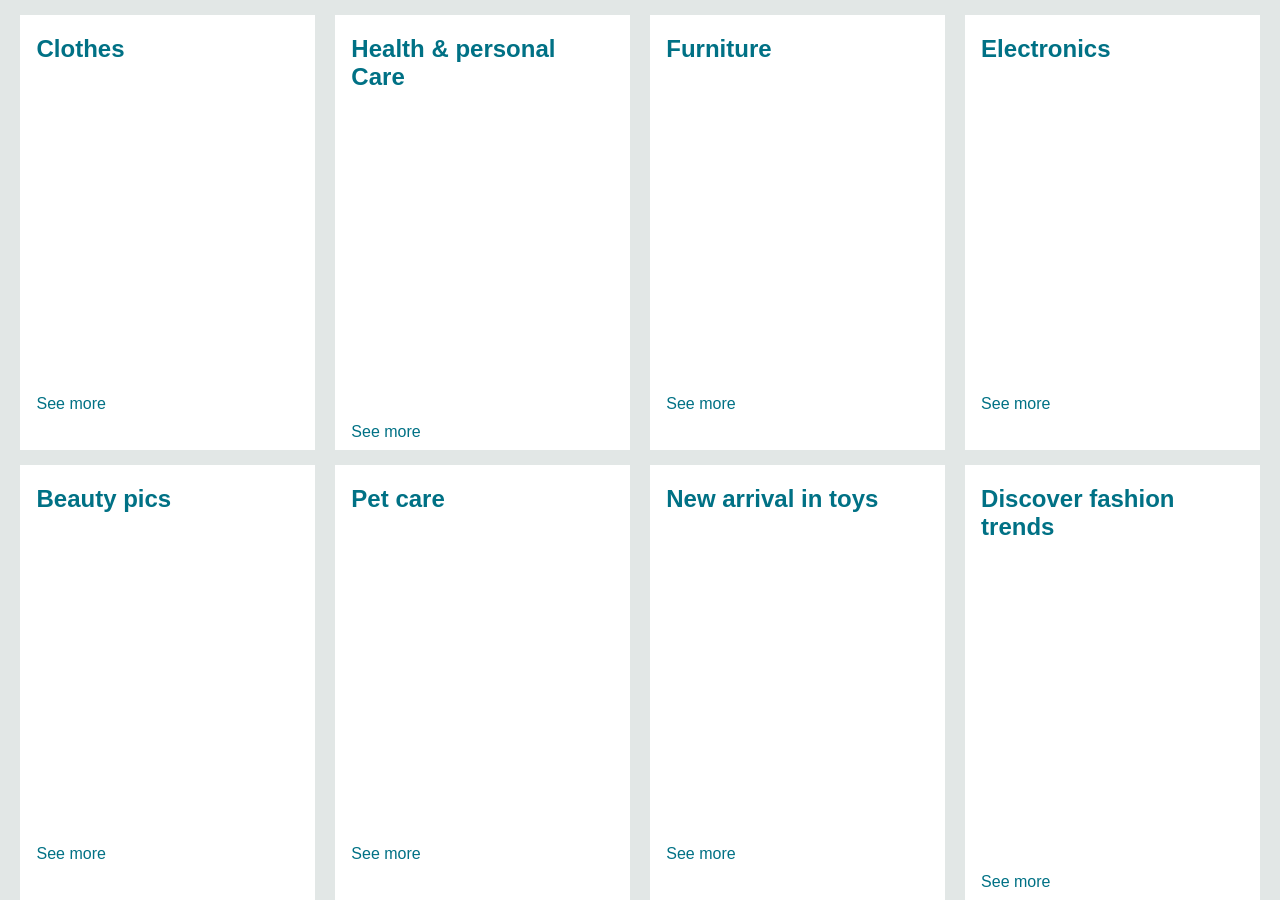
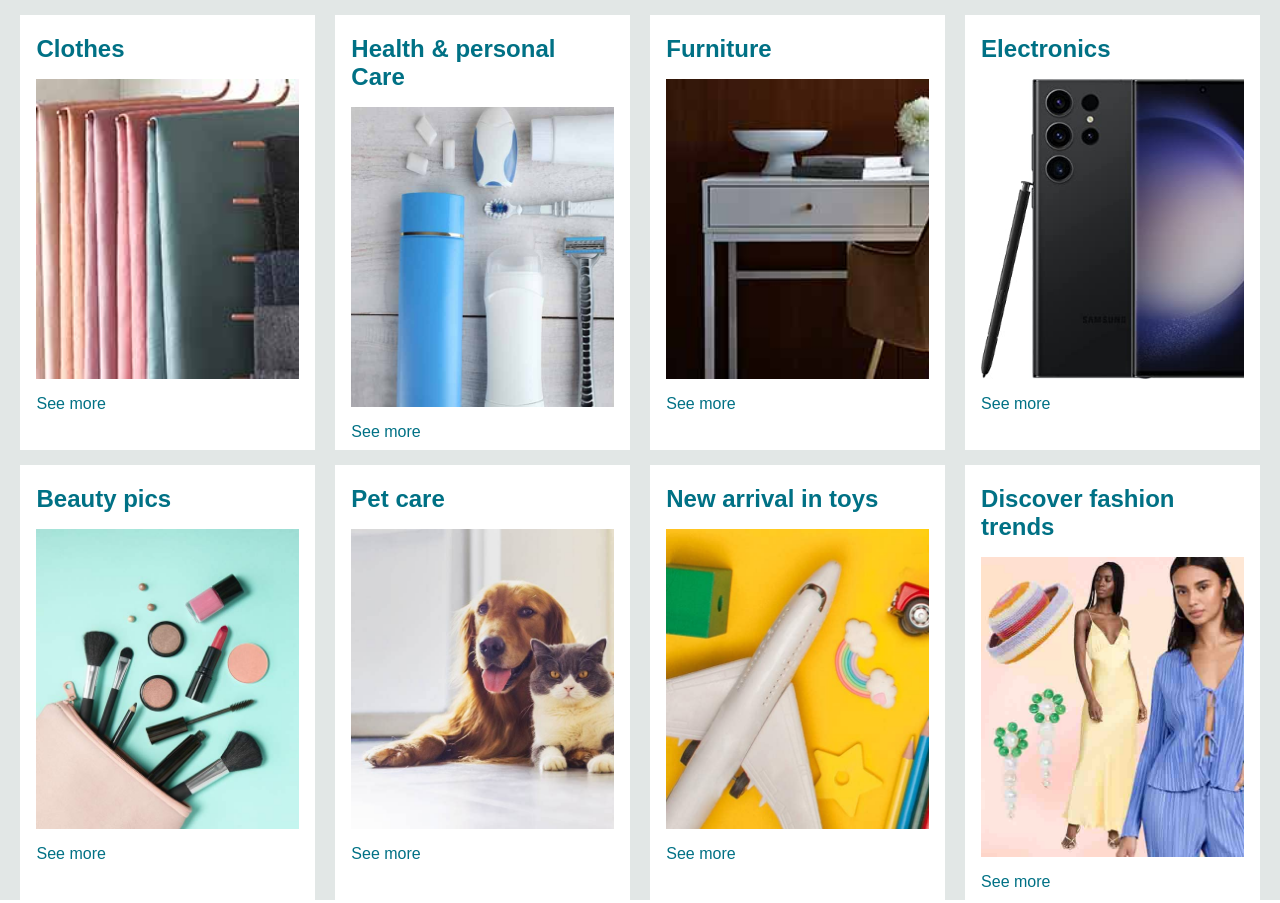
Before and after one commit to Shivuu2803/Amazon-Clone-, a plain HTML site: page index.html in a window 1280 px wide. Shown: the part 480-1383 px from the top of the page. Drawn offline with Linux system fonts and the light colour scheme; files whose address does not match are found by name.

Commit message:
Update index.html

```diff
--- a/index.html
+++ b/index.html
@@ -81,56 +81,56 @@
         <div class="box1 box">
             <div class="box-content">
                 <h2>Clothes</h2>
-                <div class="box-img" style="background-image: url(./Assests/box1_image.jpg);"></div>
+                <div class="box-img" style="background-image: url(./Assets/box1_image.jpg);"></div>
                 <p>See more</p>
             </div>
         </div>
         <div class="box2 box">
             <div class="box-content">
                 <h2>Health & personal Care</h2>
-                <div class="box-img" style="background-image: url(./Assests/box2_image.jpg);"></div>
+                <div class="box-img" style="background-image: url(./Assets/box2_image.jpg);"></div>
                 <p>See more</p>
             </div>
         </div>
         <div class="box3 box">
             <div class="box-content">
                 <h2>Furniture</h2>
-                <div class="box-img" style="background-image: url(./Assests/box3_image.jpg);"></div>
+                <div class="box-img" style="background-image: url(./Assets/box3_image.jpg);"></div>
                 <p>See more</p>
             </div>
         </div>
         <div class="box4 box">
             <div class="box-content">
                 <h2>Electronics</h2>
-                <div class="box-img" style="background-image: url(./Assests/box4_image.jpg);"></div>
+                <div class="box-img" style="background-image: url(./Assets/box4_image.jpg);"></div>
                 <p>See more</p>
             </div>
         </div>
         <div class="box5 box">
             <div class="box-content">
                 <h2>Beauty pics</h2>
-                <div class="box-img" style="background-image: url(./Assests/box5_image.jpg);"></div>
+                <div class="box-img" style="background-image: url(./Assets/box5_image.jpg);"></div>
                 <p>See more</p>
             </div>
         </div>
         <div class="box6 box">
             <div class="box-content">
                 <h2>Pet care</h2>
-                <div class="box-img" style="background-image: url(./Assests/box6_image.jpg);"></div>
+                <div class="box-img" style="background-image: url(./Assets/box6_image.jpg);"></div>
                 <p>See more</p>
             </div>
         </div>
         <div class="box7 box">
             <div class="box-content">
                 <h2>New arrival in toys</h2>
-                <div class="box-img" style="background-image: url(./Assests/box7_image.jpg);"></div>
+                <div class="box-img" style="background-image: url(./Assets/box7_image.jpg);"></div>
                 <p>See more</p>
             </div>
         </div>
         <div class="box8 box">
             <div class="box-content">
                 <h2>Discover fashion trends</h2>
-                <div class="box-img" style="background-image: url(./Assests/box8_image.jpg);"></div>
+                <div class="box-img" style="background-image: url(./Assets/box8_image.jpg);"></div>
                 <p>See more</p>
             </div>
         </div>
```
